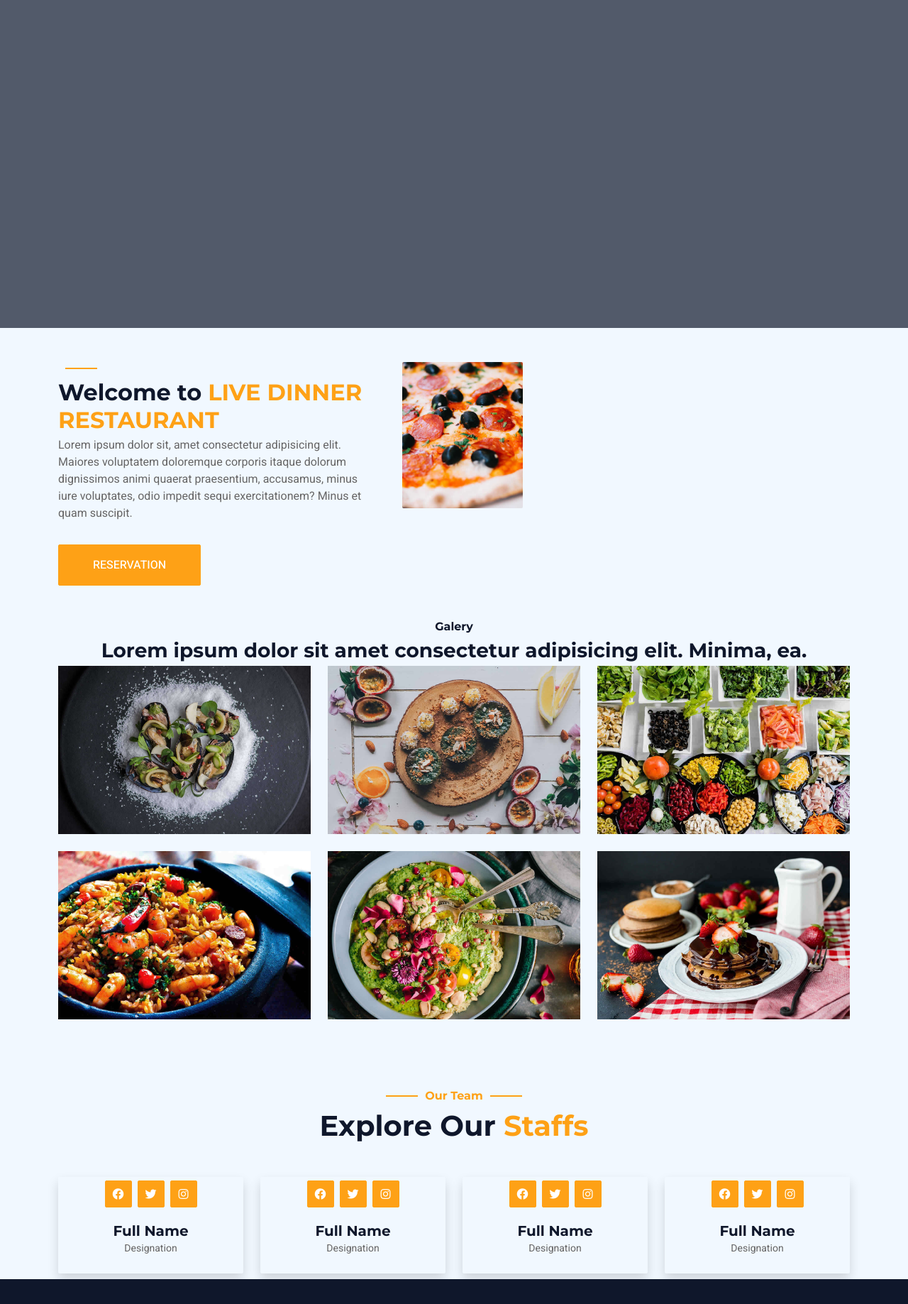
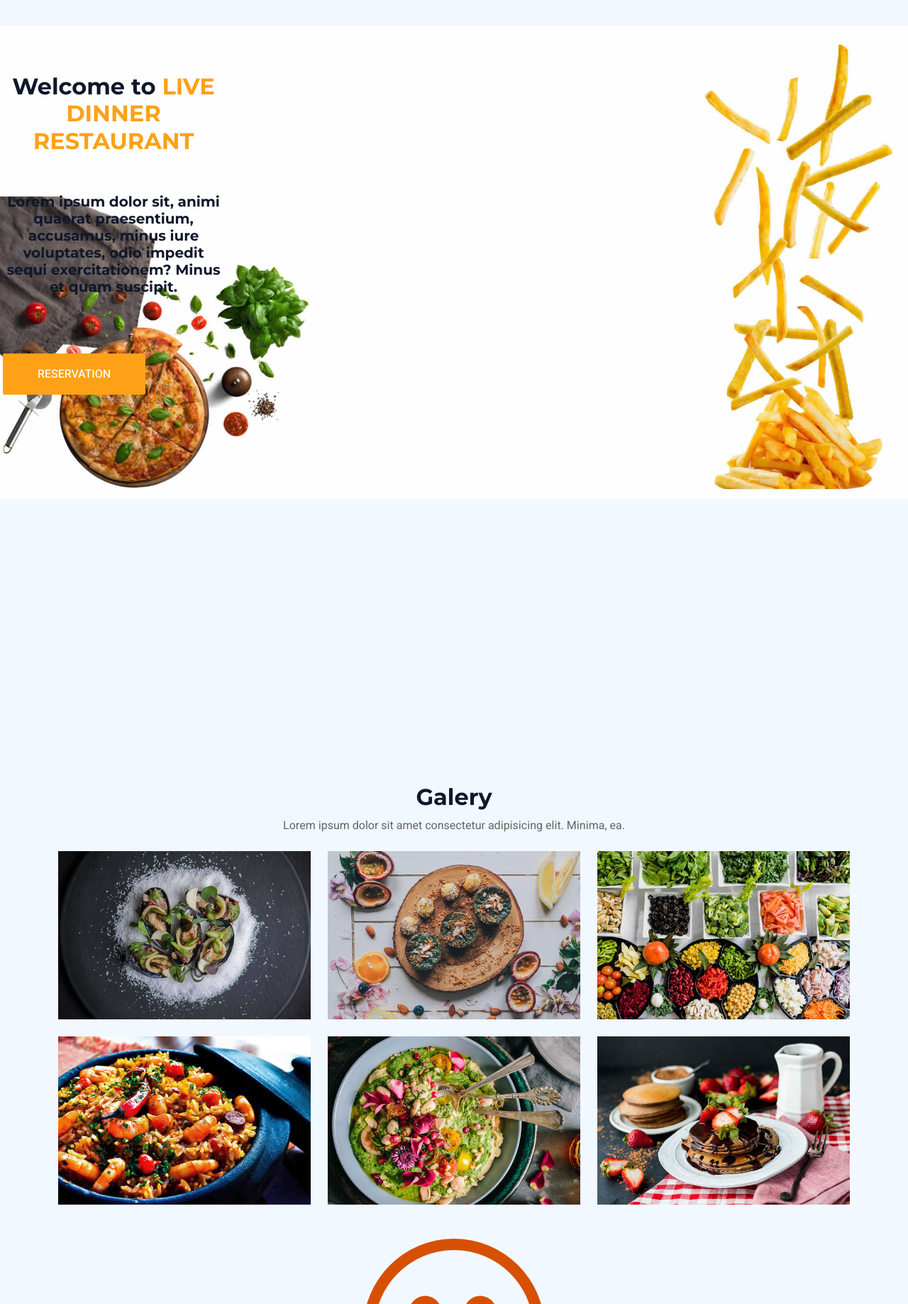
Before and after one commit to lizziefoll/RestauranteBootstrap, a plain HTML site: page index.html in a window 1280 px wide. Shown: the part 963-2800 px from the top of the page at 71% size. Drawn offline with nearby package versions, Linux system fonts and the light colour scheme.

Commit message:
Update index.html

```diff
--- a/index.html
+++ b/index.html
@@ -35,7 +35,7 @@
     <div class="container-xxl bg-white p-0">
         <!-- Header Start -->
         <header class="top-navbar">
-            <nav class="container navbar navbar-expand-lg navbar-light bg-light">
+            <nav class="container navbar navbar-expand-lg navbar-white bg-white">
                 <div class="container">
                     <a href="index.html" class="navbar-brand">
                         <img class="w-100" src="images/logo.png" alt="Image">
@@ -77,14 +77,10 @@
             <div id="header-carousel" class="carousel slide" data-bs-ride="carousel">
                 <div class="carousel-inner">
                     <div class="carousel-caption d-flex flex-column align-items-left justify-content-left">
-                        <div class="p-3" style="max-width: 100px;">
-                            <h1 class="text-white mb-1">Welcome to</h1>
-                            <h1 class="display-4 text-white mb-1">Live Dinner Restaurant</h1>
-                        </div>
                     </div>
                     <div class="carousel-item active">
                         <img class="w-100" src="images/slider-01.jpg" alt="Image">
-                        <div style="position:relative; top: -700px;" class="carousel-caption d-flex flex-column align-items-left justify-content-left">
+                        <div class="carousel-caption d-flex flex-column align-items-left justify-content-left">
                             <div class="p-3" style="max-width: 100px;">
                                 <h1 class="display-4 text-white mb-1">Welcome to</h1>
                                 <h1 class="display-4 text-white mb-1">Live Dinner Restaurant</h1>
@@ -94,7 +90,7 @@
                     </div>
                     <div class="carousel-item">
                         <img class="w-100" src="images/slider-02.jpg" alt="Image">
-                        <div style="position:relative; top: -700px;"  class="carousel-caption d-flex flex-column align-items-left justify-content-left">
+                        <div class="carousel-caption d-flex flex-column align-items-left justify-content-left">
                             <div class="p-3" style="max-width: 100px;">
                                 <h1 class="display-4  text-white mb-1">Welcome to</h1>
                                 <h1 class="display-4 text-white mb-1">Live Dinner Restaurant</h1>
@@ -104,7 +100,7 @@
                     </div>
                     <div class="carousel-item">
                         <img class="w-100" src="images/slider-03.jpg" alt="Image">
-                        <div  style="position:relative; top: -700px;" class="carousel-caption d-flex flex-column align-items-left justify-content-left">
+                        <div   class="carousel-caption d-flex flex-column align-items-left justify-content-left">
                             <div class="p-3" style="max-width: 100px;">
                                 <h1 class="display-4 text-white mb-1">Welcome to</h1>
                                 <h1 class="display-4 text-white mb-1">Live Dinner Restaurant</h1>
@@ -126,35 +122,25 @@
         <!-- Carousel End -->
 
         <!-- About Start -->
-        <div class="container-xxl" id="image">
-            <div class="container">
-                <div class="row g-5 align-content-lh-center" >
-                    <div class="col-lg-5"> <!---->
-                        <h6 class="section-title text-start text-primary text-uppercase"></h6>
-                        <h2 class="col mb-1">Welcome to <span class="text-primary text-uppercase">Live Dinner Restaurant</span></h2>
-                        <p class="mb-4">Lorem ipsum dolor sit, amet consectetur adipisicing elit. Maiores voluptatem doloremque corporis itaque dolorum dignissimos animi quaerat praesentium, accusamus, minus iure voluptates, odio impedit sequi exercitationem? Minus et quam suscipit.
-
-                        </p>
-                        <a class="btn btn-primary py-3 px-5 mt-2" href="">RESERVATION</a>
-                    </div>
-                    <div class="col-lg-4">
-                        <div class="">
-                            <div class="col-6 text-end">
-                                <img class="img-fluid rounded w-150 h-200 wow zoomIn" data-wow-delay="0.1s" src="images/blog-img-05.jpg">
-                            </div>
-                        </div>
-                    </div>
+        <div class="conteiner-fluid">
+            <div  class="conteiner-fluid">
+                <img class="img-fluid w-100" src="images/about-bg.jpg" alt="Image">
+                <div style="position:relative; top: -700px;" class="d-flex flex-column align-items-left justify-content-left">
+                    <div class="col-lg-3 px-md-1" >
+                        <h2 class="col mb-1 text-center" style="position:relative; top: 100px;">Welcome to <span class="text-center text-primary text-uppercase">Live Dinner Restaurant</span></h2>
+                        <h5 class="mb-4 text-center" style="position:relative; top: 150px;">Lorem ipsum dolor sit, animi quaerat praesentium, accusamus, minus iure voluptates, odio impedit sequi exercitationem? Minus et quam suscipit.</h5>
+                        <a class="btn btn-primary py-3 px-5 mt-2 " style="position:relative; top: 200px;" href="">RESERVATION</a>
                 </div>
             </div>
         </div>
         <!-- About End -->
 
         <!--Service Start-->
-        <div class="container-xxl py-5">
+        <div class="container-xxl py-5 " >
             <div class="container">
                 <div class="text-center">
-                    <h6 class="text-center">Galery</h6>
-                    <h3 class="mb-1">Lorem ipsum dolor sit amet consectetur adipisicing elit. Minima, ea. </h3>
+                    <h2 class="text-center">Galery</h2>
+                    <p class="mb-4">Lorem ipsum dolor sit amet consectetur adipisicing elit. Minima, ea. </p>
                 </div>
                 <div class="row g-4">
                     <div class="col-lg-4 col-md-6">
@@ -190,84 +176,45 @@
                 </div>
             </div>
         </div>
+
         <!--Service End-->
-
-        <!--Team Start-->
-        <div class="container-xxl py-5">
-            <div class="container">
-                <div class="text-center wow fadeIn" data-wow-delay="0.1s">
-                    <h6 class="section-title text-center text-primary">Our Team</h6>
-                    <h1 class="mb-5">Explore Our <span class="text-primary">Staffs</span>  </h1>
-                </div>
-                <div class="row g-4">
-                    <div class="col-lg-3 col-md-6 wow fadeInUp" data-wow-delay="0.1s">
-                        <div class="rounded shadow overflow-hidden">
-                            <div class="position-relative">
-                                <img src="img/team-1.jpg" alt="" class="img-fluid">
-                                <div class="position-absolute start-50 top-100 translate-middle d-flex align-items-center">
-                                    <a href="" class="btn btn-square btn-primary mx-1"><i class="fab fa-facebook"></i></a>
-                                    <a href="" class="btn btn-square btn-primary mx-1"><i class="fab fa-twitter"></i></a>
-                                    <a href="" class="btn btn-square btn-primary mx-1"><i class="fab fa-instagram"></i></a>
-                                </div>
-                            </div>
-                            <div class="text-center p-4 mt-3">
-                                <h5 class="fw-bold mb-0">Full Name</h5>
-                                <small>Designation</small>
-                            </div>
-                        </div>
-                    </div>
-                    <div class="col-lg-3 col-md-6 wow fadeInUp" data-wow-delay="0.3s">
-                        <div class="rounded shadow overflow-hidden">
-                            <div class="position-relative">
-                                <img src="img/team-2.jpg" alt="" class="img-fluid">
-                                <div class="position-absolute start-50 top-100 translate-middle d-flex align-items-center">
-                                    <a href="" class="btn btn-square btn-primary mx-1"><i class="fab fa-facebook"></i></a>
-                                    <a href="" class="btn btn-square btn-primary mx-1"><i class="fab fa-twitter"></i></a>
-                                    <a href="" class="btn btn-square btn-primary mx-1"><i class="fab fa-instagram"></i></a>
-                                </div>
-                            </div>
-                            <div class="text-center p-4 mt-3">
-                                <h5 class="fw-bold mb-0">Full Name</h5>
-                                <small>Designation</small>
-                            </div>
-                        </div>
-                    </div>
-                    <div class="col-lg-3 col-md-6 wow fadeInUp" data-wow-delay="0.5s">
-                        <div class="rounded shadow overflow-hidden">
-                            <div class="position-relative">
-                                <img src="img/team-3.jpg" alt="" class="img-fluid">
-                                <div class="position-absolute start-50 top-100 translate-middle d-flex align-items-center">
-                                    <a href="" class="btn btn-square btn-primary mx-1"><i class="fab fa-facebook"></i></a>
-                                    <a href="" class="btn btn-square btn-primary mx-1"><i class="fab fa-twitter"></i></a>
-                                    <a href="" class="btn btn-square btn-primary mx-1"><i class="fab fa-instagram"></i></a>
-                                </div>
-                            </div>
-                            <div class="text-center p-4 mt-3">
-                                <h5 class="fw-bold mb-0">Full Name</h5>
-                                <small>Designation</small>
-                            </div>
-                        </div>
-                    </div>
-                    <div class="col-lg-3 col-md-6 wow fadeInUp" data-wow-delay="0.7s">
-                        <div class="rounded shadow overflow-hidden">
-                            <div class="position-relative">
-                                <img src="img/team-4.jpg" alt="" class="img-fluid">
-                                <div class="position-absolute start-50 top-100 translate-middle d-flex align-items-center">
-                                    <a href="" class="btn btn-square btn-primary mx-1"><i class="fab fa-facebook"></i></a>
-                                    <a href="" class="btn btn-square btn-primary mx-1"><i class="fab fa-twitter"></i></a>
-                                    <a href="" class="btn btn-square btn-primary mx-1"><i class="fab fa-instagram"></i></a>
-                                </div>
-                            </div>
-                            <div class="text-center p-4 mt-3">
-                                <h5 class="fw-bold mb-0">Full Name</h5>
-                                <small>Designation</small>
-                            </div>
-                        </div>
+        <div class="container-xxl">
+            <div id="carouselExampleControlsNoTouching" class="carousel slide" data-bs-touch="false" data-bs-interval="false">
+                <div class="carousel-inner">
+                <div class="carousel-item active text-center">
+                    <img src="images/quotations-button.png" class=" mx-auto d-block w-5" alt="...">
+                    <div class="text-center">
+                        <h1>slkdjasljdasdkj</h1>
+                        <p class="text-center">jdfdsfjasdlfhasdhf</p>
+                        <p class="text-center">jdfdsfjasdlfhasdh asdhjf aljshdfg ajshdfg ajhsdgf kjahsdgf jahsdgf kajhsdgf kjahsgd f</p>
                     </div>
                 </div>
+                <div class="carousel-item">
+                    <img src="images/quotations-button.png" class="mx-auto d-block w-5" alt="...">
+                    <div class="text-center">
+                        <h1>slkdjasljdasdkj</h1>
+                        <p class="text-center">jdfdsfjasdlfhasdhf</p>
+                        <p class="text-center">jdfdsfjasdlfhasdh asdhjf aljshdfg ajshdfg ajhsdgf kjahsdgf jahsdgf kajhsdgf kjahsgd f</p>
+                    </div>
+                </div>
+                <div class="carousel-item">
+                    <img src="images/quotations-button.png" class="mx-auto d-block w-5" alt="...">
+                    <div class="text-center">
+                        <h1>slkdjasljdasdkj</h1>
+                        <p class="text-center">jdfdsfjasdlfhasdhf</p>
+                        <p class="text-center">jdfdsfjasdlfhasdh asdhjf aljshdfg ajshdfg ajhsdgf kjahsdgf jahsdgf kajhsdgf kjahsgd f</p>
+                    </div>
+                </div>
+                <button class="carousel-control-prev" type="button" data-bs-target="#carouselExampleControlsNoTouching" data-bs-slide="prev">
+                <span class="btn btn-primary" ><span class="carousel-control-prev-icon" aria-hidden="true"></span></span>
+                <span class="visually-hidden">Previous</span>
+                </button>
+                <button class="carousel-control-next" type="button" data-bs-target="#carouselExampleControlsNoTouching" data-bs-slide="next">
+                <span class="btn btn-primary" ><span class="carousel-control-next-icon" aria-hidden="true"></span></span>
+                <span class="visually-hidden">Next</span>
+                </button>
             </div>
         </div>
-        <!--Team End-->
 
         <!--Footer-->
         <div class="footer">
@@ -339,5 +286,4 @@
     <!-- Template Javascript -->
     <script src="js/main.js"></script>
 </body>
-
 </html>
```
